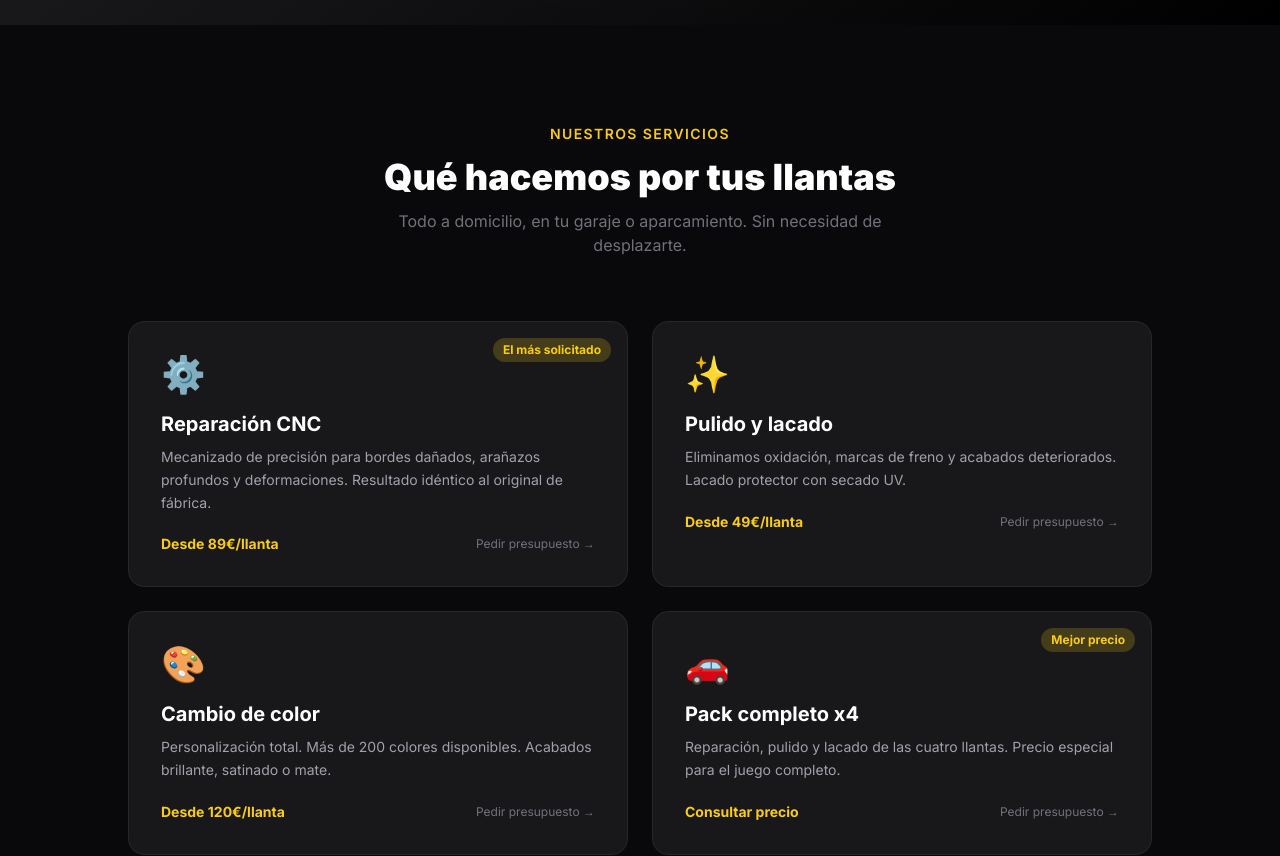
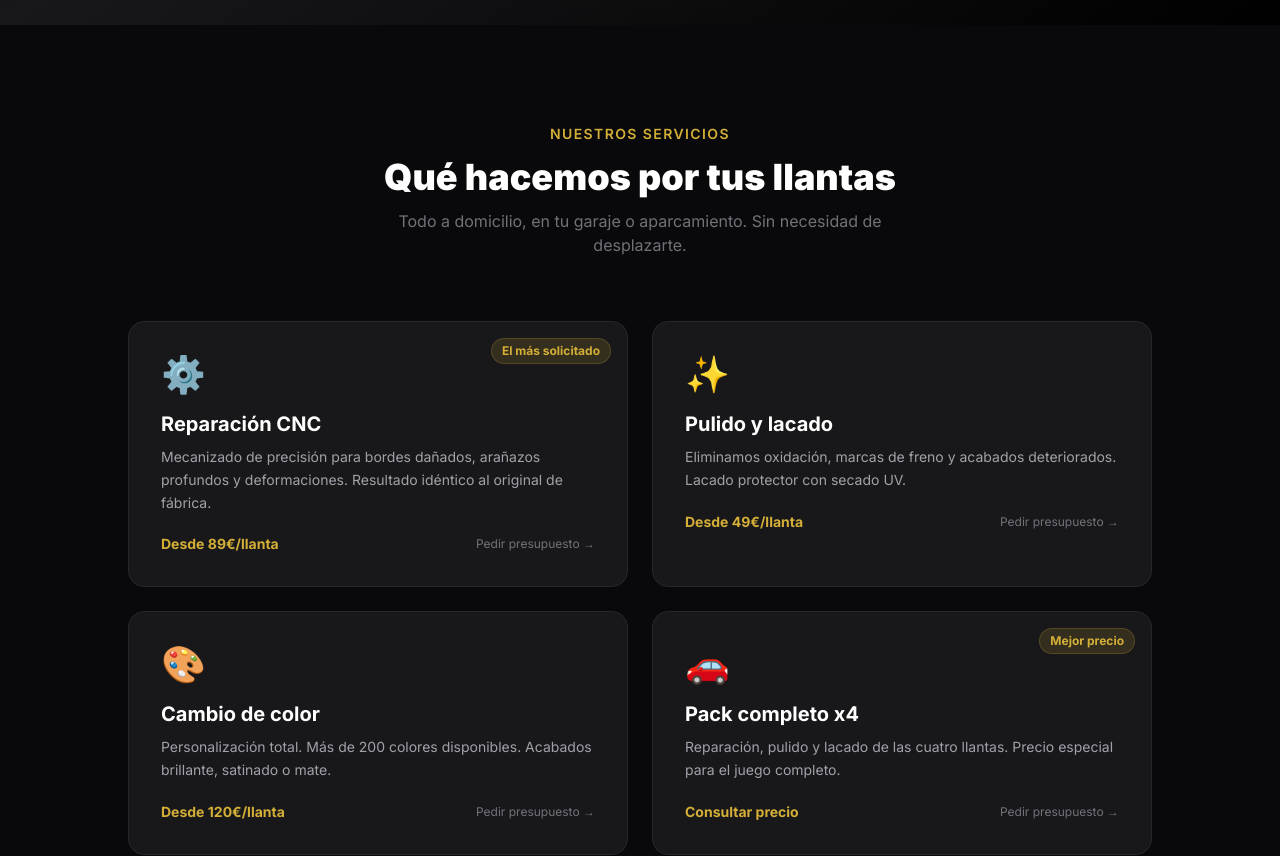
Before and after one commit to Zamule-2022/zamulediamond-web, a Next.js app: page / in a window 1280 px wide. Shown: the part 840-1696 px from the top of the page. Built offline with nearby package versions, Linux system fonts and the light colour scheme.

Commit message:
Update Servicios.jsx

```diff
--- a/src/components/Servicios.jsx
+++ b/src/components/Servicios.jsx
@@ -1,8 +1,32 @@
 const servicios = [
-  { icono: '⚙️', titulo: 'Reparación CNC', desc: 'Mecanizado de precisión para bordes dañados, arañazos profundos y deformaciones. Resultado idéntico al original de fábrica.', precio: 'Desde 89€/llanta', detalle: 'El más solicitado' },
-  { icono: '✨', titulo: 'Pulido y lacado', desc: 'Eliminamos oxidación, marcas de freno y acabados deteriorados. Lacado protector con secado UV.', precio: 'Desde 49€/llanta', detalle: null },
-  { icono: '🎨', titulo: 'Cambio de color', desc: 'Personalización total. Más de 200 colores disponibles. Acabados brillante, satinado o mate.', precio: 'Desde 120€/llanta', detalle: null },
-  { icono: '🚗', titulo: 'Pack completo x4', desc: 'Reparación, pulido y lacado de las cuatro llantas. Precio especial para el juego completo.', precio: 'Consultar precio', detalle: 'Mejor precio' },
+  {
+    icono: '⚙️',
+    titulo: 'Reparación CNC',
+    desc: 'Mecanizado de precisión para bordes dañados, arañazos profundos y deformaciones. Resultado idéntico al original de fábrica.',
+    precio: 'Desde 89€/llanta',
+    detalle: 'El más solicitado',
+  },
+  {
+    icono: '✨',
+    titulo: 'Pulido y lacado',
+    desc: 'Eliminamos oxidación, marcas de freno y acabados deteriorados. Lacado protector con secado UV.',
+    precio: 'Desde 49€/llanta',
+    detalle: null,
+  },
+  {
+    icono: '🎨',
+    titulo: 'Cambio de color',
+    desc: 'Personalización total. Más de 200 colores disponibles. Acabados brillante, satinado o mate.',
+    precio: 'Desde 120€/llanta',
+    detalle: null,
+  },
+  {
+    icono: '🚗',
+    titulo: 'Pack completo x4',
+    desc: 'Reparación, pulido y lacado de las cuatro llantas. Precio especial para el juego completo.',
+    precio: 'Consultar precio',
+    detalle: 'Mejor precio',
+  },
 ]
 
 export default function Servicios() {
@@ -10,29 +34,49 @@ export default function Servicios() {
     <section id="servicios" className="bg-zinc-950 py-24 px-6">
       <div className="max-w-5xl mx-auto">
         <div className="text-center mb-16">
-          <span className="text-yellow-400 text-sm font-semibold tracking-widest uppercase">Nuestros servicios</span>
-          <h2 className="text-4xl font-black text-white mt-3">Qué hacemos por tus llantas</h2>
-          <p className="text-zinc-500 mt-3 max-w-xl mx-auto">Todo a domicilio, en tu garaje o aparcamiento. Sin necesidad de desplazarte.</p>
+          <span className="text-gold-400 text-sm font-semibold tracking-widest uppercase">
+            Nuestros servicios
+          </span>
+          <h2 className="text-4xl font-black text-white mt-3">
+            Qué hacemos por tus llantas
+          </h2>
+          <p className="text-zinc-500 mt-3 max-w-xl mx-auto">
+            Todo a domicilio, en tu garaje o aparcamiento. Sin necesidad de desplazarte.
+          </p>
         </div>
+
         <div className="grid grid-cols-1 md:grid-cols-2 gap-6">
           {servicios.map((s) => (
-            <div key={s.titulo} className="relative bg-zinc-900 border border-zinc-800 rounded-2xl p-8 hover:border-yellow-400/40 transition-all group">
+            <div
+              key={s.titulo}
+              className="relative bg-zinc-900 border border-zinc-800 rounded-2xl p-8 hover:border-gold-400/40 transition-all group"
+            >
               {s.detalle && (
-                <span className="absolute top-4 right-4 bg-yellow-400/20 text-yellow-400 text-xs font-bold px-2.5 py-1 rounded-full">{s.detalle}</span>
+                <span className="absolute top-4 right-4 bg-gold-400/15 text-gold-400 text-xs font-bold px-2.5 py-1 rounded-full border border-gold-400/20">
+                  {s.detalle}
+                </span>
               )}
               <div className="text-4xl mb-4">{s.icono}</div>
-              <h3 className="text-xl font-bold text-white mb-2 group-hover:text-yellow-400 transition-colors">{s.titulo}</h3>
+              <h3 className="text-xl font-bold text-white mb-2 group-hover:text-gold-400 transition-colors">
+                {s.titulo}
+              </h3>
               <p className="text-zinc-400 text-sm leading-relaxed mb-5">{s.desc}</p>
               <div className="flex items-center justify-between">
-                <span className="text-yellow-400 font-bold text-sm">{s.precio}</span>
-                <a href="#contacto" className="text-xs text-zinc-500 hover:text-yellow-400 transition-colors">Pedir presupuesto →</a>
+                <span className="text-gold-400 font-bold text-sm">{s.precio}</span>
+                <a href="#contacto" className="text-xs text-zinc-500 hover:text-gold-400 transition-colors">
+                  Pedir presupuesto →
+                </a>
               </div>
             </div>
           ))}
         </div>
+
         <div className="text-center mt-12">
           <p className="text-zinc-500 text-sm mb-4">¿No estás seguro de qué servicio necesitas?</p>
-          <a href="#contacto" className="inline-block bg-yellow-400 text-black font-bold px-8 py-3 rounded-lg hover:bg-yellow-300 transition-colors">
+          <a
+            href="#contacto"
+            className="inline-block bg-gold-400 text-black font-bold px-8 py-3 rounded-lg hover:bg-gold-500 transition-colors"
+          >
             Cuéntanos y te asesoramos gratis
           </a>
         </div>
```
